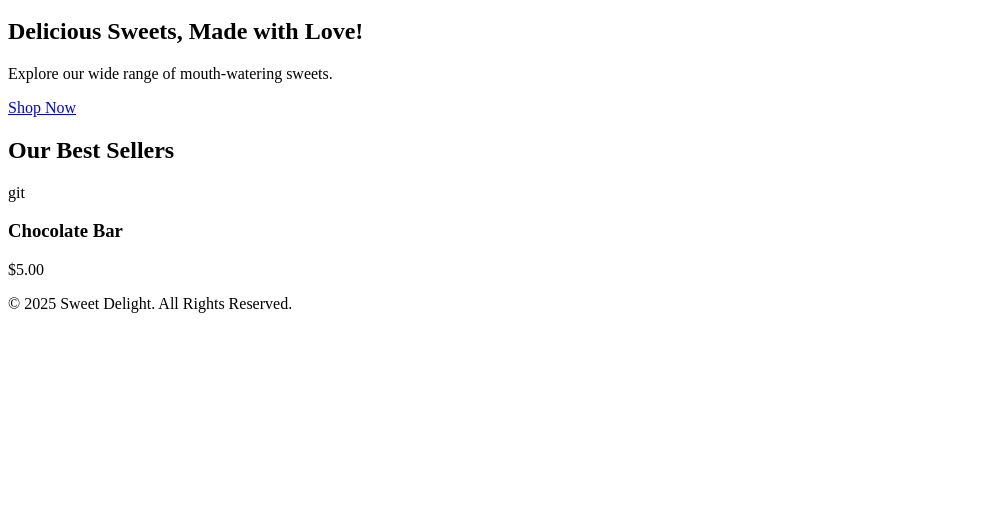
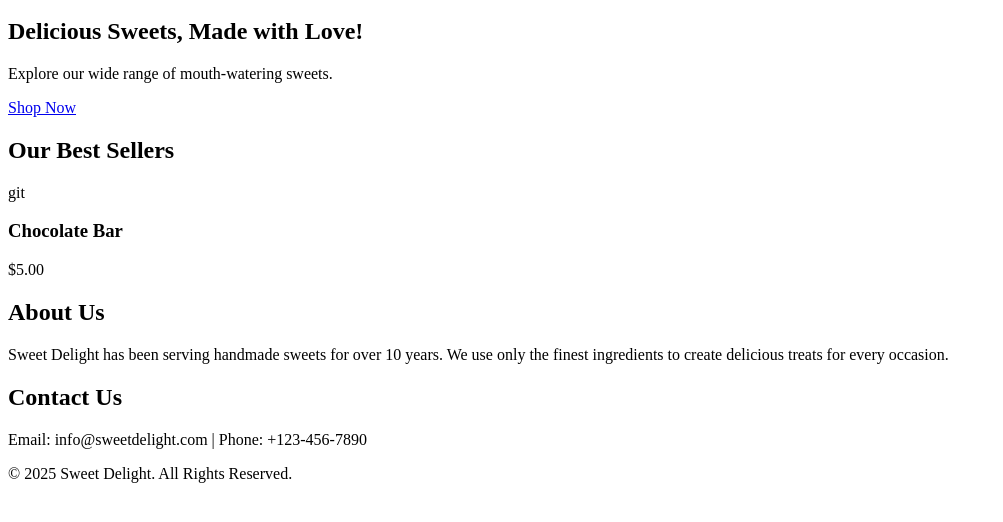
Before and after one commit to AishwaryaModak12345/sweetpage-index-repo, a plain HTML site: page home.html in a window 1280 px wide. Shown: the part 154-676 px from the top of the page, without its empty margins (0-1003 px from the left). Drawn offline with Linux system fonts and the light colour scheme.

Commit message:
5th commit

```diff
--- a/home.html
+++ b/home.html
@@ -40,6 +40,22 @@
 
             </div>
 
+
+
+    </section>
+
+    <!-- About Section -->
+    <section class="about">
+        <h2>About Us</h2>
+        <p>Sweet Delight has been serving handmade sweets for over 10 years. We use only the finest ingredients to create delicious treats for every occasion.</p>
+    </section>
+
+    <!-- Contact Section -->
+    <section class="contact">
+        <h2>Contact Us</h2>
+        <p>Email: info@sweetdelight.com | Phone: +123-456-7890</p>
+    </section>
+
     <!-- Footer -->
     <footer>
         <p>&copy; 2025 Sweet Delight. All Rights Reserved.</p>
```
